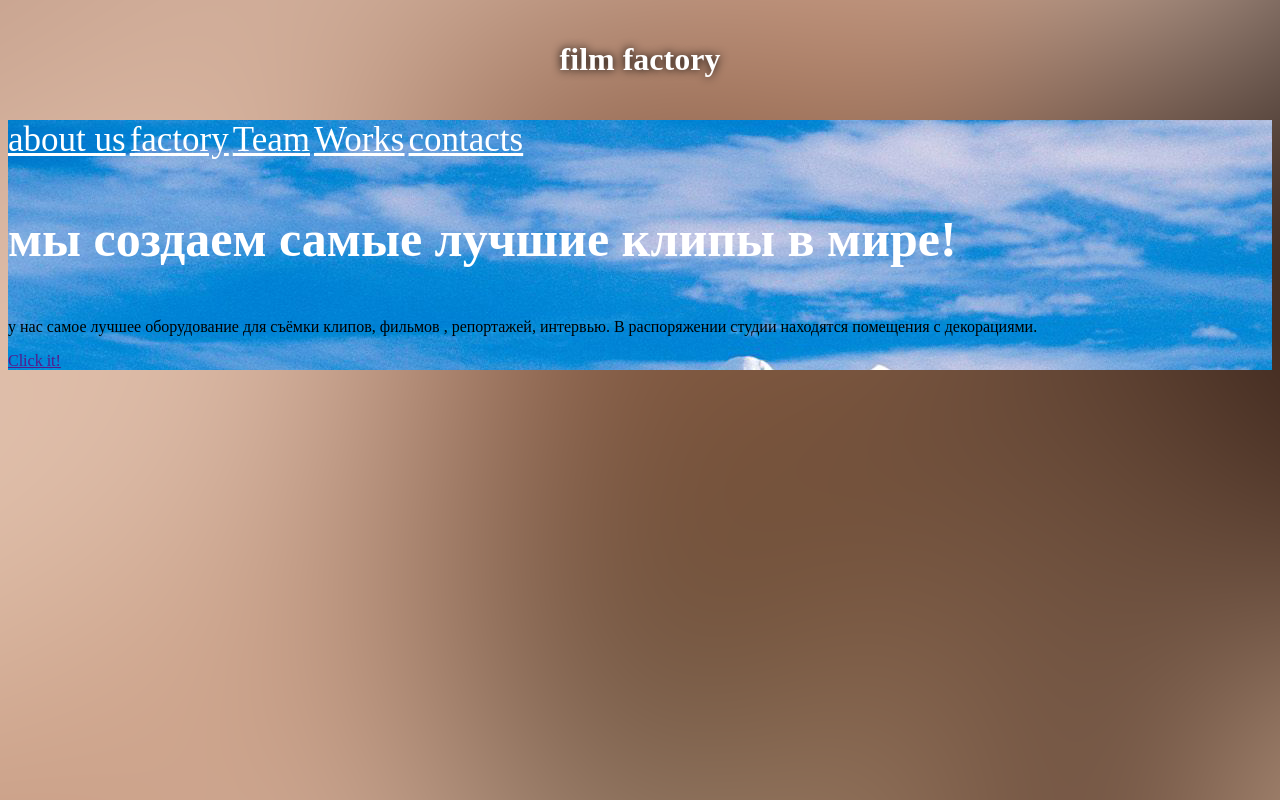
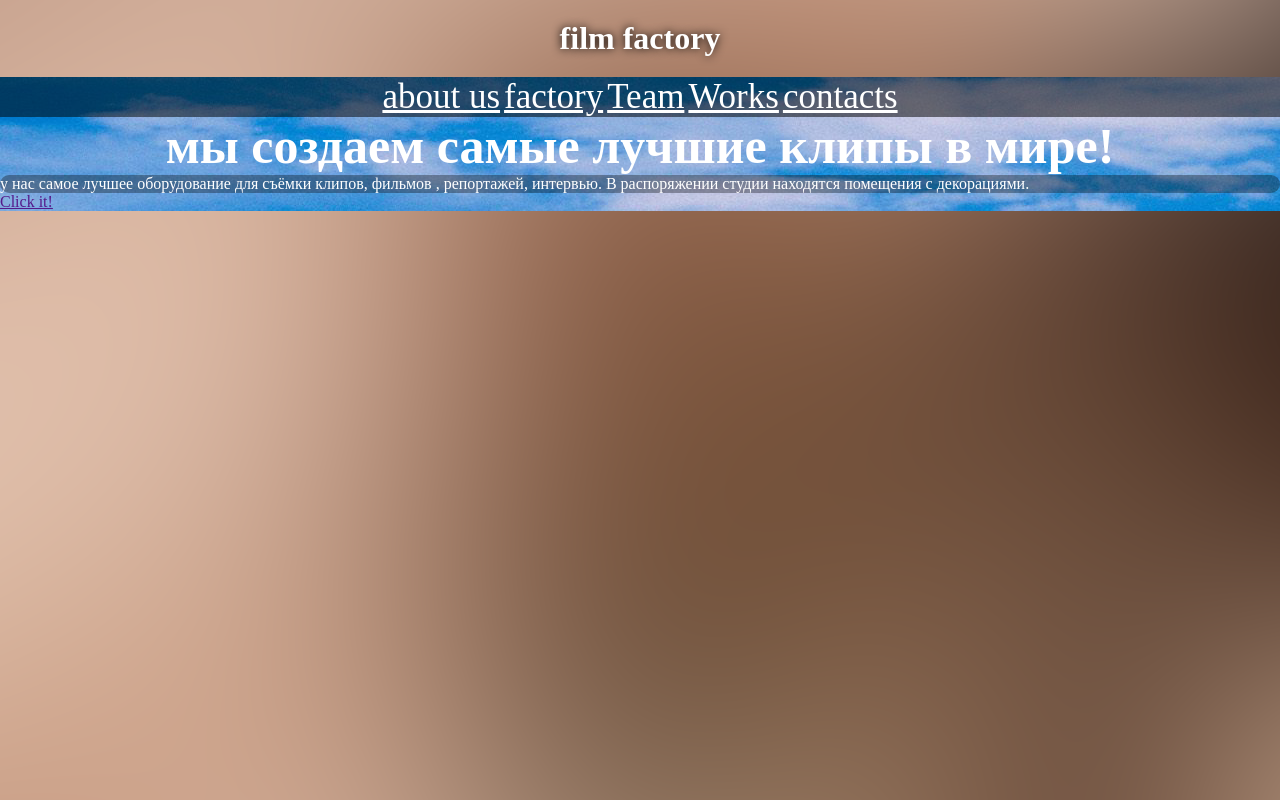
Before and after one commit to McNikita/landing, a plain HTML site: page index.html in a window 1280 px wide. Drawn offline with Linux system fonts and the light colour scheme.

Commit message:
Add files via upload

```diff
--- a/style.css
+++ b/style.css
@@ -1,3 +1,6 @@
+*{
+    margin: 0;
+}
 body{
     background-image:url("bg.png") ;
 
@@ -20,5 +23,14 @@ h1{
 h3{
     color: white;
     font-size: 50px;
-
+    text-align: center;
 }
+ .menu{
+     text-align: center;
+    background-color: rgba(0, 0, 0, 0.514);
+}
+p{
+    background-color: rgba(0, 0, 0, 0.329);
+   color: white;
+   border-radius: 10px;
+}
```
Also changed, not shown: index.html (+1 -0 lines).
